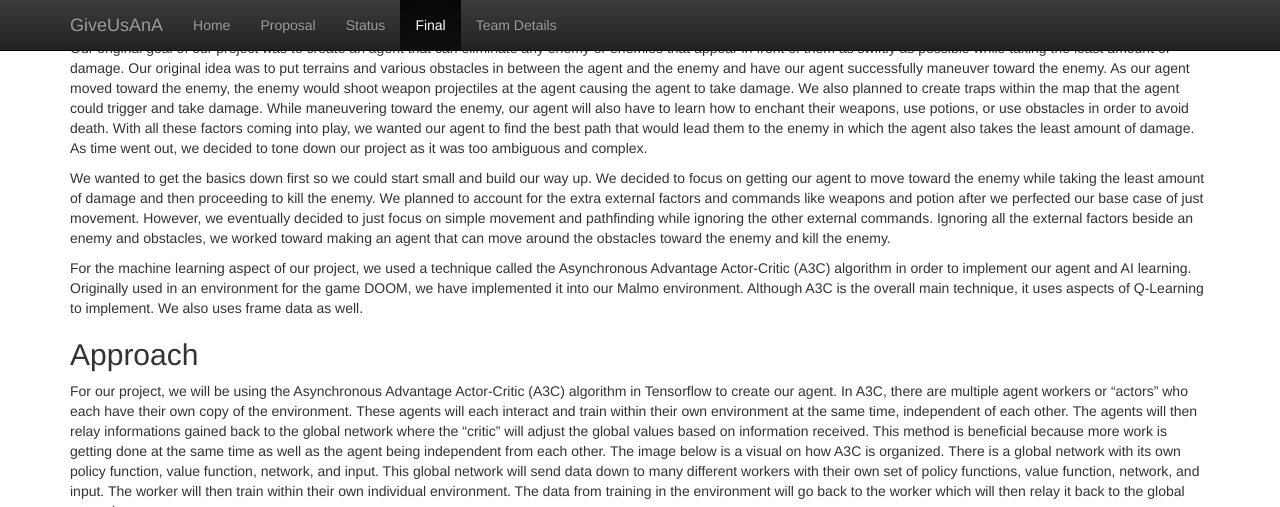
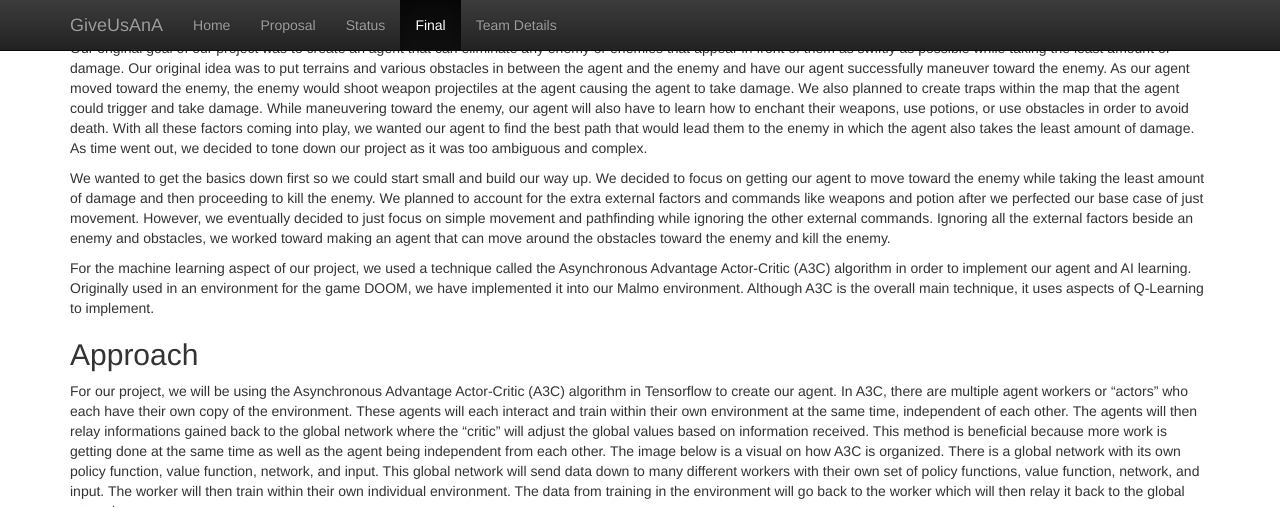
Before and after one commit to rama1997/GiveUsAnA, a Jekyll site: the page built from docs/final.md, in a window 1280 px wide and 900 px high, scrolled down 561 px, cut to the strip 0-507 px from the top of the window. Built offline with Jekyll 4.4.1, drawn with Linux system fonts in a browser that asks for light colours; formulas are drawn with MathJax 3.

Commit message:
Update final.md

```diff
--- a/docs/final.md
+++ b/docs/final.md
@@ -16,7 +16,7 @@ Our original goal of our project was to create an agent that can eliminate any e
 
 We wanted to get the basics down first so we could start small and build our way up. We decided  to focus on getting our agent to move toward the enemy while taking the least amount of damage and then proceeding to kill the enemy. We planned to account for the extra external factors and commands like weapons and potion after we perfected our base case of just movement. However, we eventually decided to just focus on simple movement and pathfinding while ignoring the other external commands. Ignoring all the external factors beside an enemy and obstacles, we worked toward making an agent that can move around the obstacles toward the enemy and kill the enemy.
 
-For the machine learning aspect of our project, we used a technique called the Asynchronous Advantage Actor-Critic (A3C) algorithm in order to implement our agent and AI learning. Originally used in an environment for the game DOOM, we have implemented it into our Malmo environment. Although A3C is the overall main technique, it uses aspects of Q-Learning to implement. We also uses frame data as well.
+For the machine learning aspect of our project, we used a technique called the Asynchronous Advantage Actor-Critic (A3C) algorithm in order to implement our agent and AI learning. Originally used in an environment for the game DOOM, we have implemented it into our Malmo environment. Although A3C is the overall main technique, it uses aspects of Q-Learning to implement.
 
 
 
```
